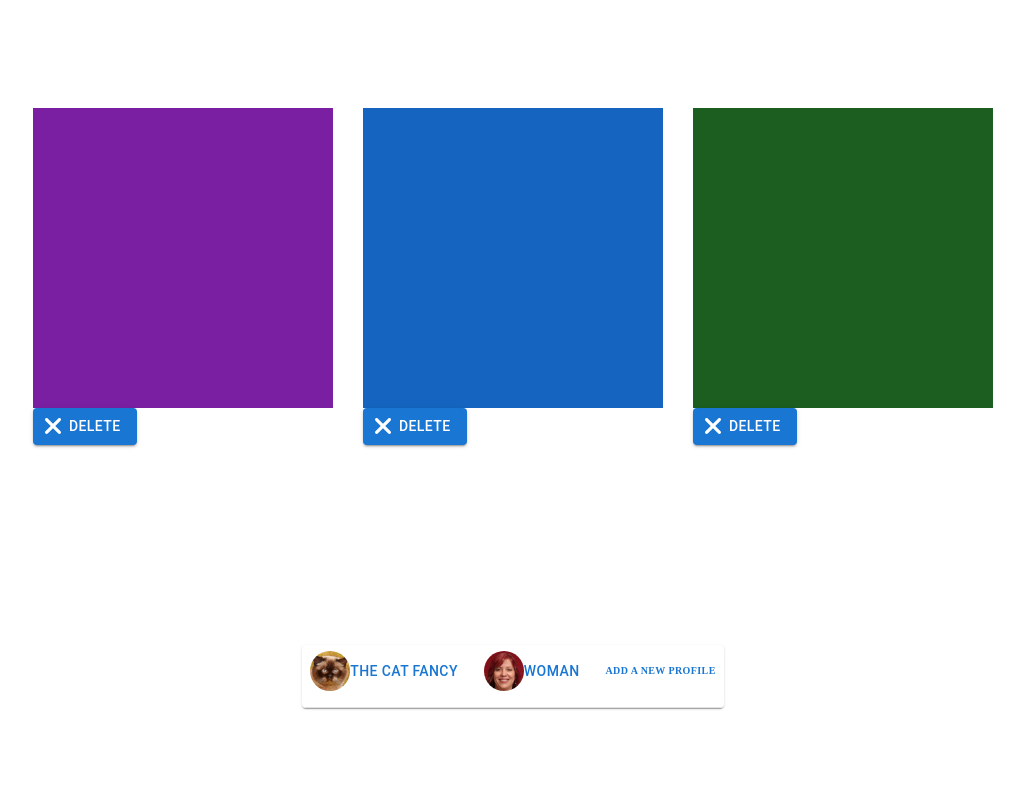
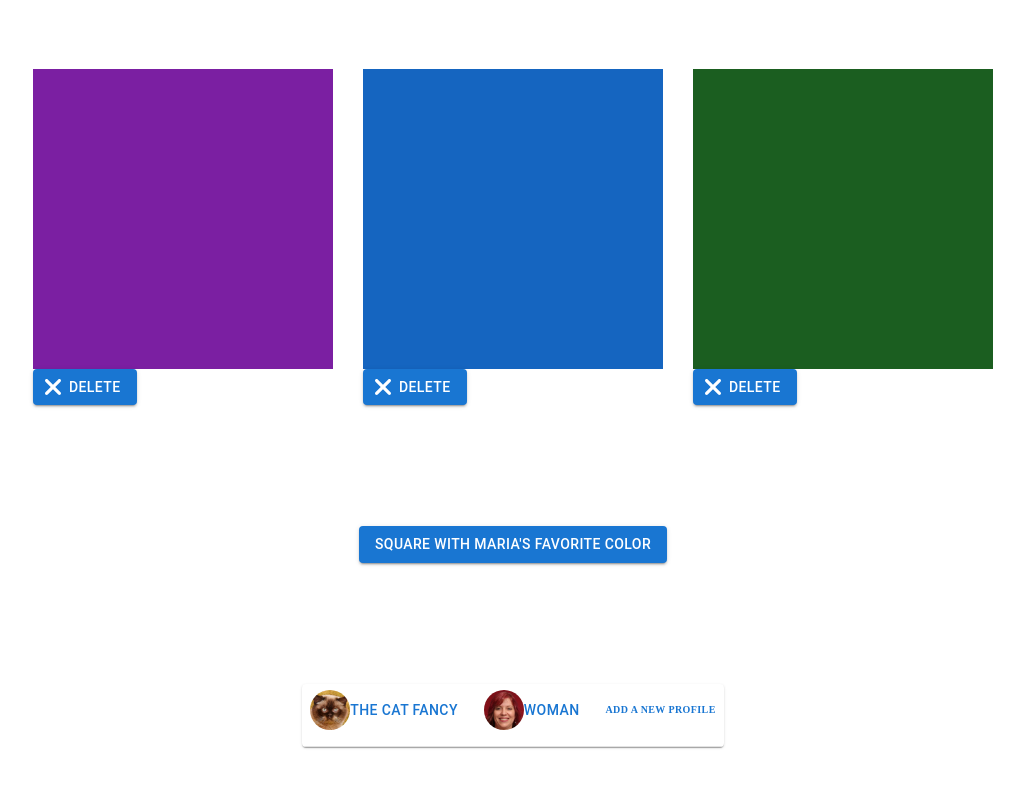
Before and after one commit to marinspira/lexy-challenge, a Next.js app: page /interview in a window 1280 px wide. Shown: the top 788 px of the page, without its empty margins (127-1151 px from the left). Built offline with nearby package versions, Linux system fonts and the light colour scheme.

Commit message:
Task 2.3

```diff
--- a/components/square/Square.module.css
+++ b/components/square/Square.module.css
@@ -10,5 +10,5 @@
   justify-content: center;
   flex-direction: column;
   gap: 30px;
-  height: 100%;
+  height: 300px;
 }
--- a/components/square/Square.tsx
+++ b/components/square/Square.tsx
@@ -8,10 +8,9 @@ type Colors = 'primary' | 'secondary' | 'success';
 
 interface SquareProps {
     color: Colors;
-    id: number;
 }
 
-const Square: React.FC<SquareProps> = ({ color, id }) => {
+const Square: React.FC<SquareProps> = ({ color }) => {
     const [deleted, setDeleted] = useState(false);
 
     function handleSquareVisibility() {
--- a/pages/interview.tsx
+++ b/pages/interview.tsx
@@ -5,6 +5,8 @@ import Typography from "@mui/material/Typography";
 import AccountCard from "@/components/accountCard/AccountCard";
 import { useState } from "react";
 import Square from "@/components/square/Square";
+import Button from "@mui/material/Button";
+import Link from "next/link";
 
 type IPlatform = "facebook" | "instagram" | "linkedin";
 
@@ -74,10 +76,17 @@ const Interview = ({ }) => {
   return (
     <div className={styles["interview-main-container"]}>
       <div className={styles["interview-boxes-container"]}>
-        <Square id={1} color='secondary'/>
-        <Square id={2} color='primary'/>
-        <Square id={3} color='success'/>
+        <Square color='secondary' />
+        <Square color='primary' />
+        <Square color='success' />
       </div>
+
+      <Link href='/squares'>
+        <Button variant="contained">
+          Square with Maria's favorite color
+        </Button>
+      </Link>
+
       <div>
         <AccountCard
           profiles={profiles}
@@ -86,6 +95,7 @@ const Interview = ({ }) => {
           setIsProfileModalOpen={setIsProfileModalOpen}
         />
       </div>
+
       <Modal
         open={isProfileModalOpen}
         onClose={() => setIsProfileModalOpen(false)}
```
Also changed, not shown: pages/squares.tsx (added, +7 -0 lines).
